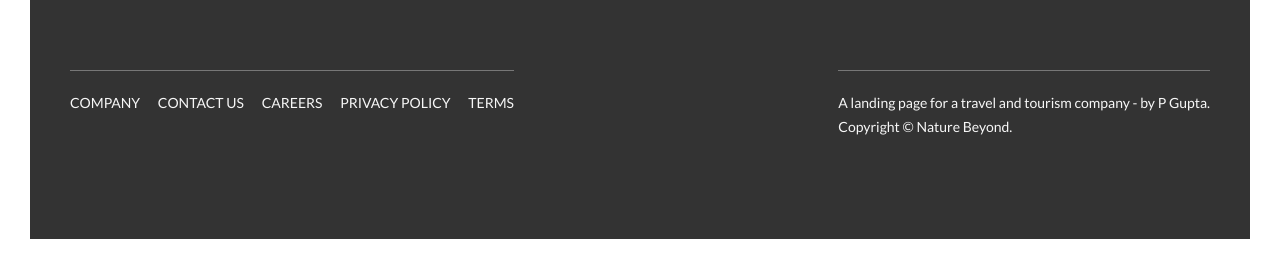
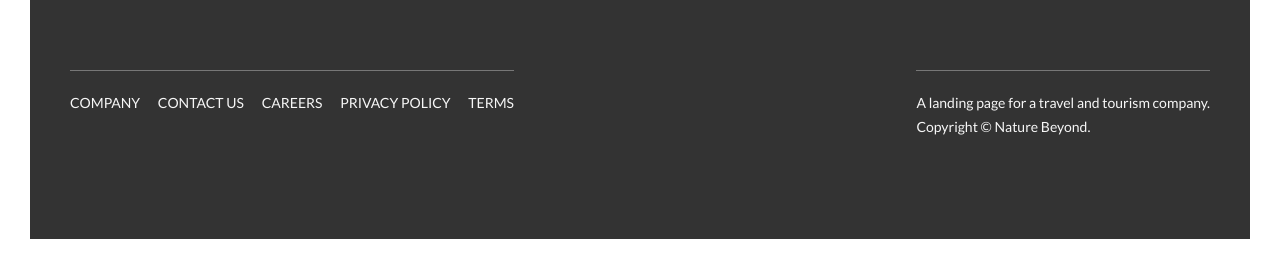
Before and after one commit to parashar1505-yahoo/nature-beyond, a website: page index.html in a window 1280 px wide. Shown: the part 5998-6267 px from the top of the page. Drawn offline with Linux system fonts and the light colour scheme; files whose address does not match are found by name.

Commit message:
footer change

```diff
--- a/index.html
+++ b/index.html
@@ -401,7 +401,7 @@
                 </div>
                 <div class="col-1-of-2">
                     <p class="footer__copyright">
-                        A landing page for a travel and tourism company - by P Gupta.
+                        A landing page for a travel and tourism company.
                         <br>
                         Copyright &copy; Nature Beyond.
                     </p>
--- a/package.json
+++ b/package.json
@@ -12,7 +12,10 @@
     "concat:sass": "concat -o css/style.concat.css css/icon-font.css css/style.comp.css",
     "prefix:css": "postcss --use autoprefixer -b 'last 10 versions' css/style.concat.css -o css/style.prefix.css",
     "compress:css": "node-sass css/style.prefix.css css/style.css --output-style compressed",
-    "build:css": "npm-run-all compile:sass concat:sass prefix:css compress:css"
+    "build:css": "npm-run-all compile:sass concat:sass prefix:css compress:css",
+    "copy1:proj": "cp css/style.css dist/css",
+    "copy2:proj": "cp index.html dist",
+    "package:proj": "npm-run-all build:css copy1:proj copy2:proj"
   },
   "author": "paragupt",
   "license": "ISC",
```
Also changed, not shown: dist/css/style.comp.css (deleted), dist/css/style.concat.css (deleted), dist/css/style.prefix.css (deleted), dist/index.html.
